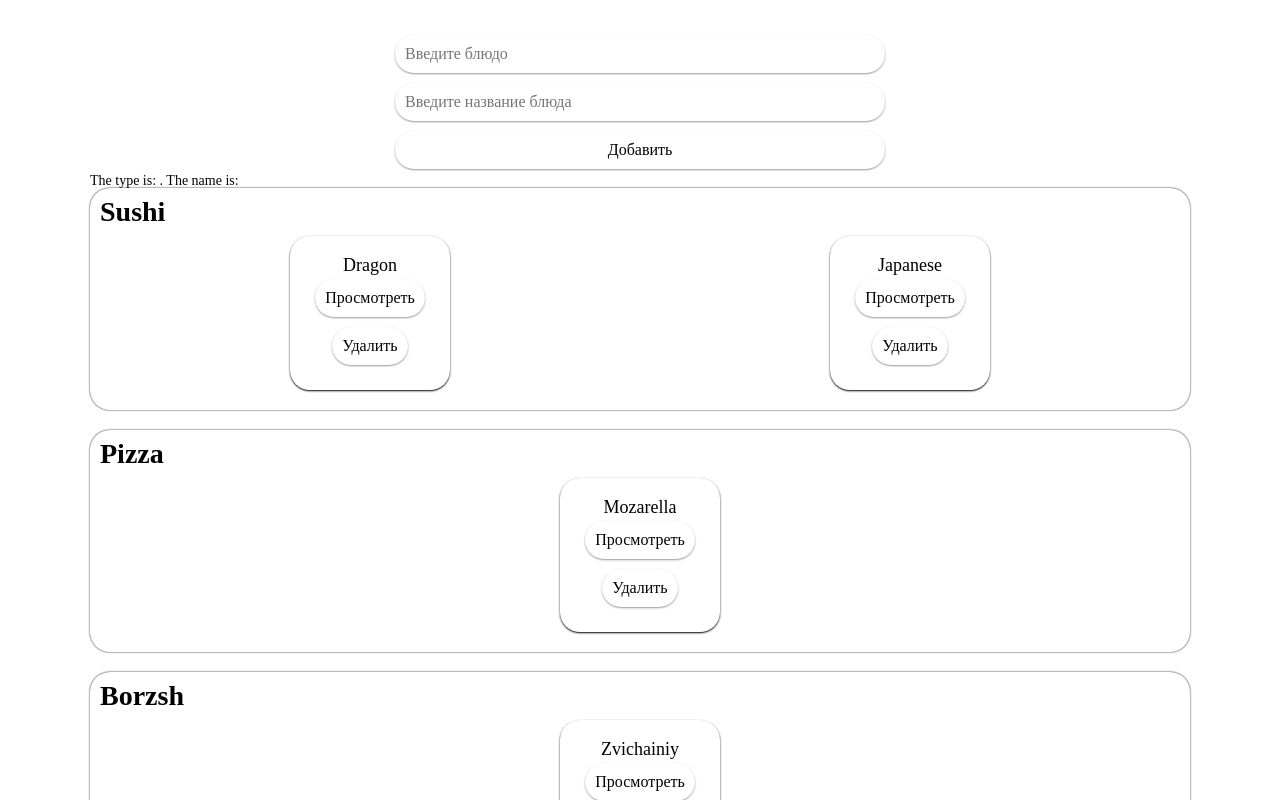
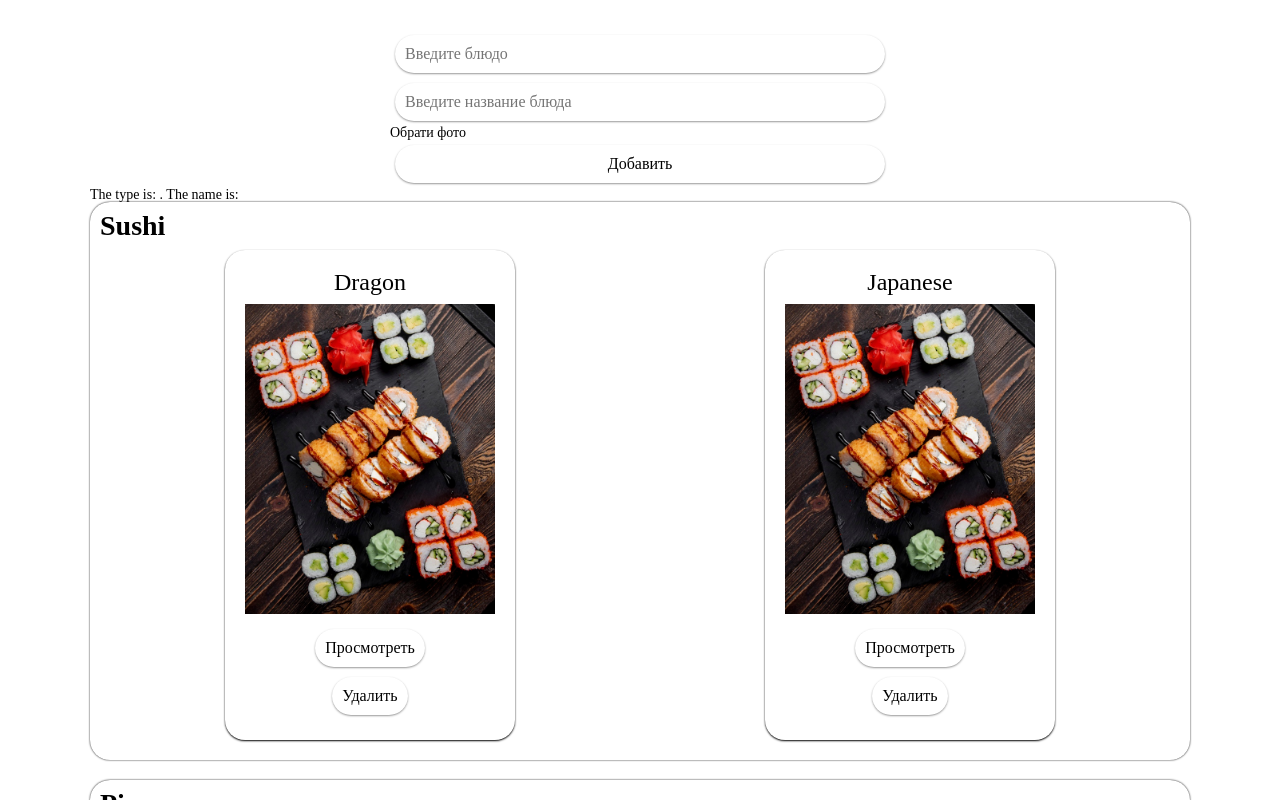
Before and after one commit to Ri4Chaard/My_cafe_website, a React (Create React App) app: page / in a window 1280 px wide. Shown: the top 800 px of the page. Built offline with nearby package versions, Linux system fonts and the light colour scheme.

Commit message:
Images added, styles improved

```diff
--- a/src/App.js
+++ b/src/App.js
@@ -9,10 +9,10 @@ function App() {
     const [dishName, setDishName] = useState("");
 
     const [dishes, setDishes] = useState([
-        { id: Date.now(), type: "Sushi", name: "Dragon" },
-        { id: Date.now() + 1, type: "Sushi", name: "Japanese" },
-        { id: Date.now() + 2, type: "Pizza", name: "Mozarella" },
-        { id: Date.now() + 3, type: "Borzsh", name: "Zvichainiy" },
+        { id: Date.now(), type: "Sushi", name: "Dragon", image: null },
+        { id: Date.now() + 1, type: "Sushi", name: "Japanese", image: null },
+        { id: Date.now() + 2, type: "Pizza", name: "Mozarella", image: null },
+        { id: Date.now() + 3, type: "Borzsh", name: "Zvichainiy", image: null },
     ]);
 
     const dishesSet = new Set();
--- a/src/components/DishForm.jsx
+++ b/src/components/DishForm.jsx
@@ -1,9 +1,10 @@
 import React, { useState } from "react";
 import { ExecuteButton } from "./UI/button/ExecuteButton.jsx";
 import { FormInput } from "./UI/input/FormInput.jsx";
+import { FileInput } from "./UI/input/FileInput.jsx";
 
 export const DishForm = ({ create }) => {
-    const [dish, setDish] = useState({ type: "", name: "" });
+    const [dish, setDish] = useState({ type: "", name: "", image: null });
 
     const addNewDish = (e) => {
         e.preventDefault();
@@ -12,6 +13,8 @@ export const DishForm = ({ create }) => {
             id: Date.now(),
         };
         create(newDish);
+        console.log(newDish);
+        setDish({ type: "", name: "", image: null });
     };
 
     return (
@@ -29,6 +32,22 @@ export const DishForm = ({ create }) => {
                     type="input"
                     placeholder="Введите название блюда"
                 />
+                {/* <label htmlFor="formId">Hallo</label>
+                <input
+                    type="file"
+                    accept=".png, .jpg"
+                    id="formId"
+                    onChange={(e) => {
+                        setDish({ ...dish, image: e.target.files[0] });
+                    }}
+                    style={{ display: "none" }}
+                /> */}
+                <FileInput
+                    accept=".png, .jpg"
+                    onChange={(e) => {
+                        setDish({ ...dish, image: e.target.files[0] });
+                    }}
+                />
                 <ExecuteButton type="submit" onClick={addNewDish}>
                     Добавить
                 </ExecuteButton>
--- a/src/components/DishItem.jsx
+++ b/src/components/DishItem.jsx
@@ -1,10 +1,19 @@
 import React from "react";
 import { ExecuteButton } from "./UI/button/ExecuteButton";
+import sushiImg from "../img/rolls.jpg";
 
 export const DishItem = (props) => {
     return (
         <div className="dish__item">
             {props.el.name}
+            {props.el.image ? (
+                <img
+                    src={URL.createObjectURL(props.el.image)}
+                    alt="Image not found"
+                />
+            ) : (
+                <img src={sushiImg} alt="Image not found" />
+            )}
             <ExecuteButton>Просмотреть</ExecuteButton>
             <ExecuteButton onClick={() => props.remove(props.el)}>
                 Удалить
--- /dev/null
+++ b/src/components/UI/input/FileInput.jsx
@@ -0,0 +1,24 @@
+import React, { useRef } from "react";
+import classes from "./FileInput.module.css";
+
+export const FileInput = (props) => {
+    // const check = (e) =>{
+    //     if(e.target.files[0])
+
+    // }
+
+    return (
+        <div>
+            <label htmlFor="formId">Обрати фото</label>
+            <input
+                {...props}
+                // onChange={(e) => {
+                //     check(e);
+                // }}
+                type="file"
+                id="formId"
+                style={{ display: "none" }}
+            />
+        </div>
+    );
+};
--- a/src/styles/style.css
+++ b/src/styles/style.css
@@ -1,7 +1,6 @@
 .App {
     display: flex;
-    flex-direction: column;
-    height: 100%;
+    min-height: 100%;
     flex: 1 0 100%;
     align-content: center;
 }
@@ -25,7 +24,6 @@
 .dish__list {
     display: flex;
     flex-direction: column;
-    /* border: 1px solid #000; */
     border-radius: 20px;
     box-shadow: 0px 0px 2px #000;
     margin: 0 0 20px 0;
@@ -43,6 +41,7 @@
 }
 
 .dish__item {
+    position: relative;
     font-size: 18px;
     display: flex;
     align-items: center;
@@ -51,4 +50,15 @@
     box-shadow: 0px 1px 2px #000;
     padding: 20px;
     margin: 10px;
+    font-size: 24px;
 }
+
+.dish__item img {
+    object-fit: cover;
+    flex: 1 0 250px;
+    width: 250px;
+    height: 330px;
+    top: 0;
+    left: 0;
+    padding: 10px 0;
+}
```
Also changed, not shown: src/components/UI/input/FileInput.module.css (added), src/img/rolls.jpg (added).
